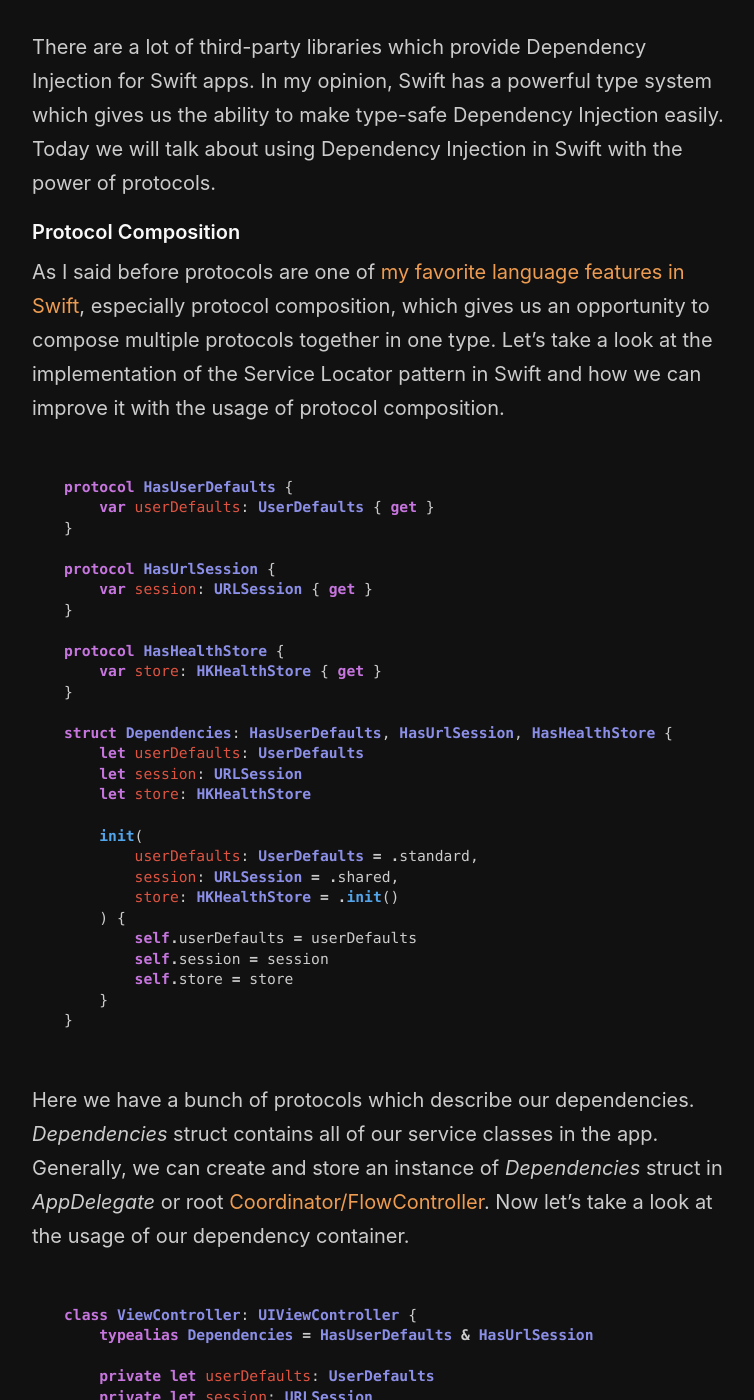
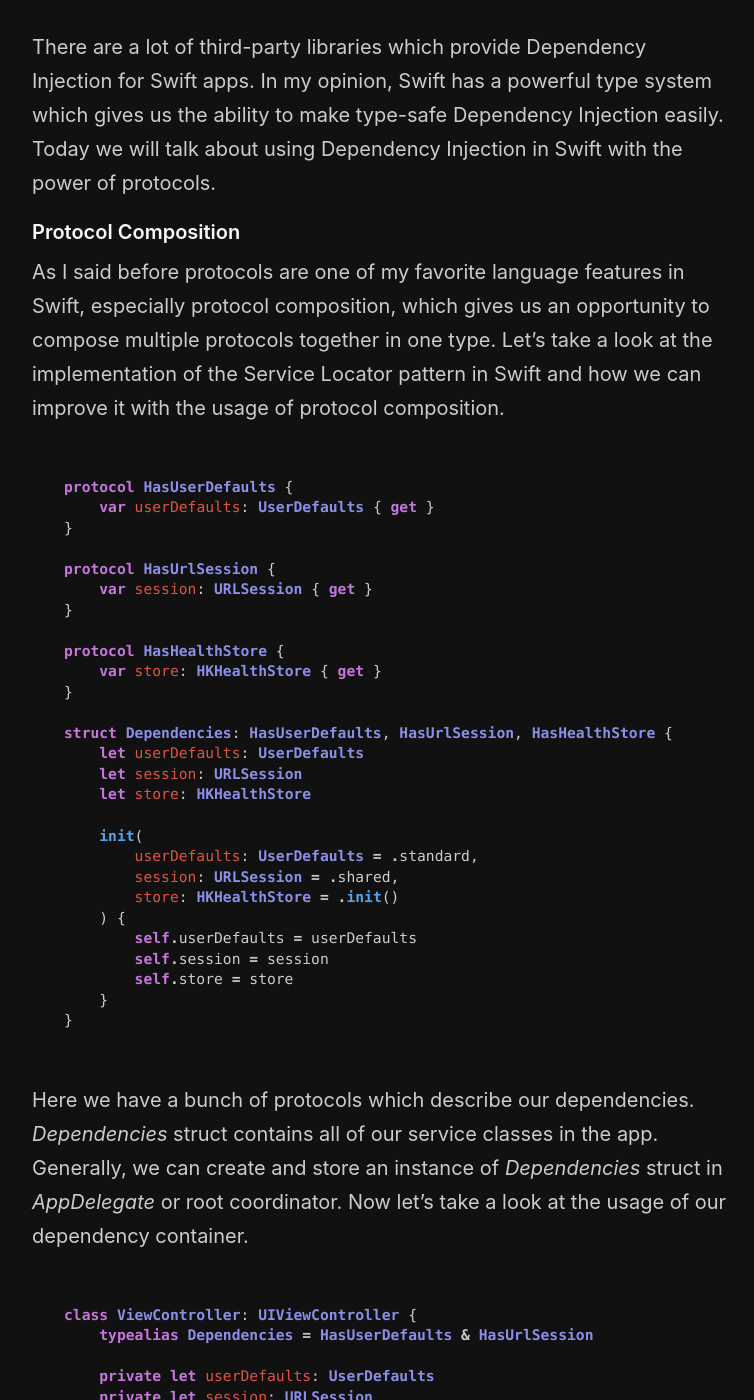
Before and after one commit to mecid/mecid.github.io, a Jekyll site: the page built from _posts/2019-03-06-dependency-injection-in-swift-with-protocols.md, in a window 1280 px wide and 1400 px high, scrolled down 246 px. Shown: the whole window, without its empty margins (258-1012 px from the left). Built offline with Jekyll 4.4.1, drawn with Linux system fonts in a browser that asks for light colours.

Commit message:
reference cleanup in DI in Swift post

````diff
--- a/_posts/2019-03-06-dependency-injection-in-swift-with-protocols.md
+++ b/_posts/2019-03-06-dependency-injection-in-swift-with-protocols.md
@@ -9,7 +9,7 @@ There are a lot of third-party libraries which provide Dependency Injection for
 {% include friends.html %}
 
 #### Protocol Composition
-As I said before protocols are one of [my favorite language features in Swift](/2019/01/23/maintaining-state-in-view-controllers/), especially protocol composition, which gives us an opportunity to compose multiple protocols together in one type. Let's take a look at the implementation of the Service Locator pattern in Swift and how we can improve it with the usage of protocol composition.
+As I said before protocols are one of my favorite language features in Swift, especially protocol composition, which gives us an opportunity to compose multiple protocols together in one type. Let's take a look at the implementation of the Service Locator pattern in Swift and how we can improve it with the usage of protocol composition.
 
 ```swift
 protocol HasUserDefaults {
@@ -41,7 +41,7 @@ struct Dependencies: HasUserDefaults, HasUrlSession, HasHealthStore {
 }
 ```
 
-Here we have a bunch of protocols which describe our dependencies. *Dependencies* struct contains all of our service classes in the app. Generally, we can create and store an instance of *Dependencies* struct in *AppDelegate* or root [Coordinator/FlowController](/2019/02/20/navigation-with-flow-controllers). Now let's take a look at the usage of our dependency container.
+Here we have a bunch of protocols which describe our dependencies. *Dependencies* struct contains all of our service classes in the app. Generally, we can create and store an instance of *Dependencies* struct in *AppDelegate* or root coordinator. Now let's take a look at the usage of our dependency container.
 
 ```swift
 class ViewController: UIViewController {
````
